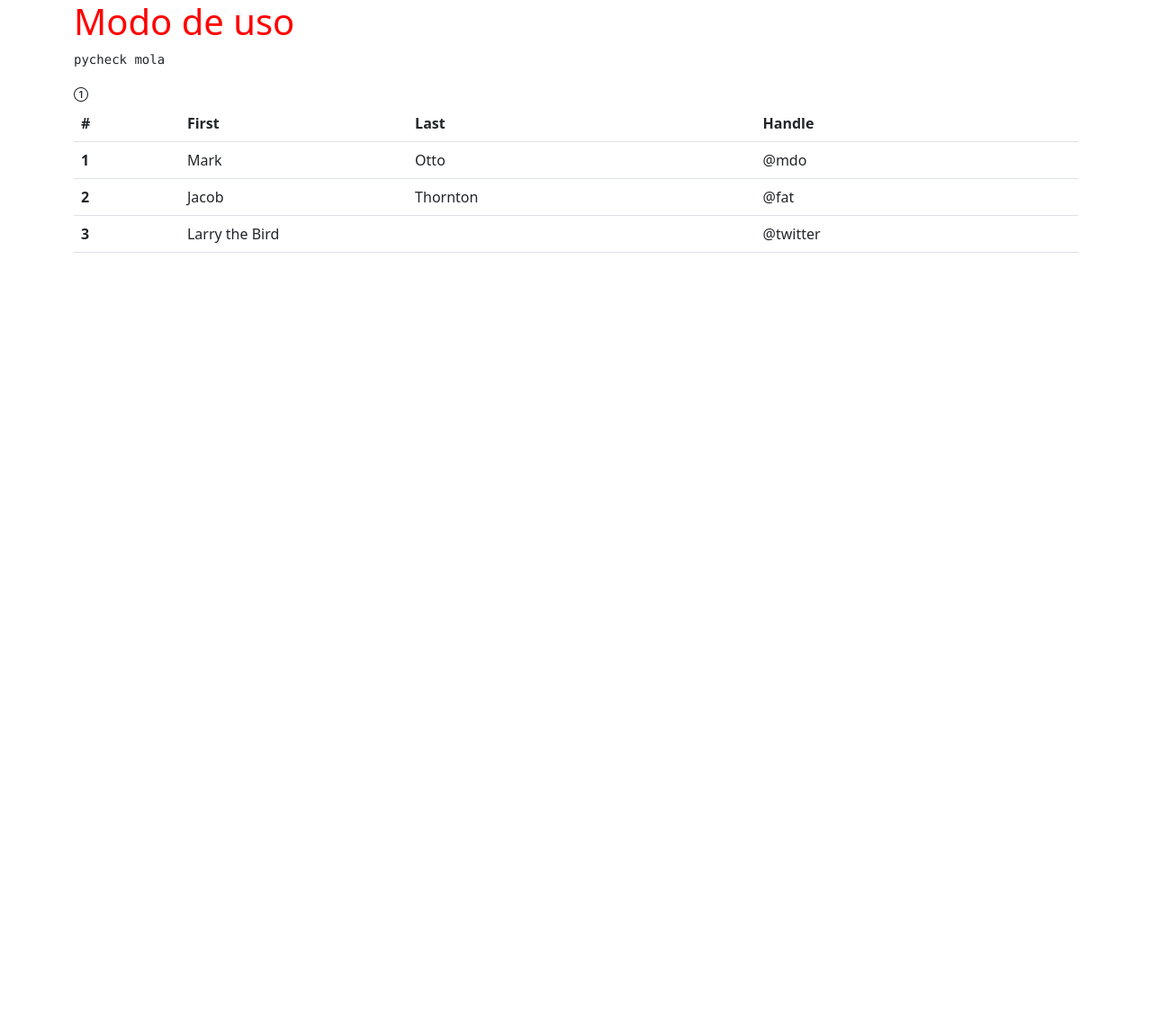
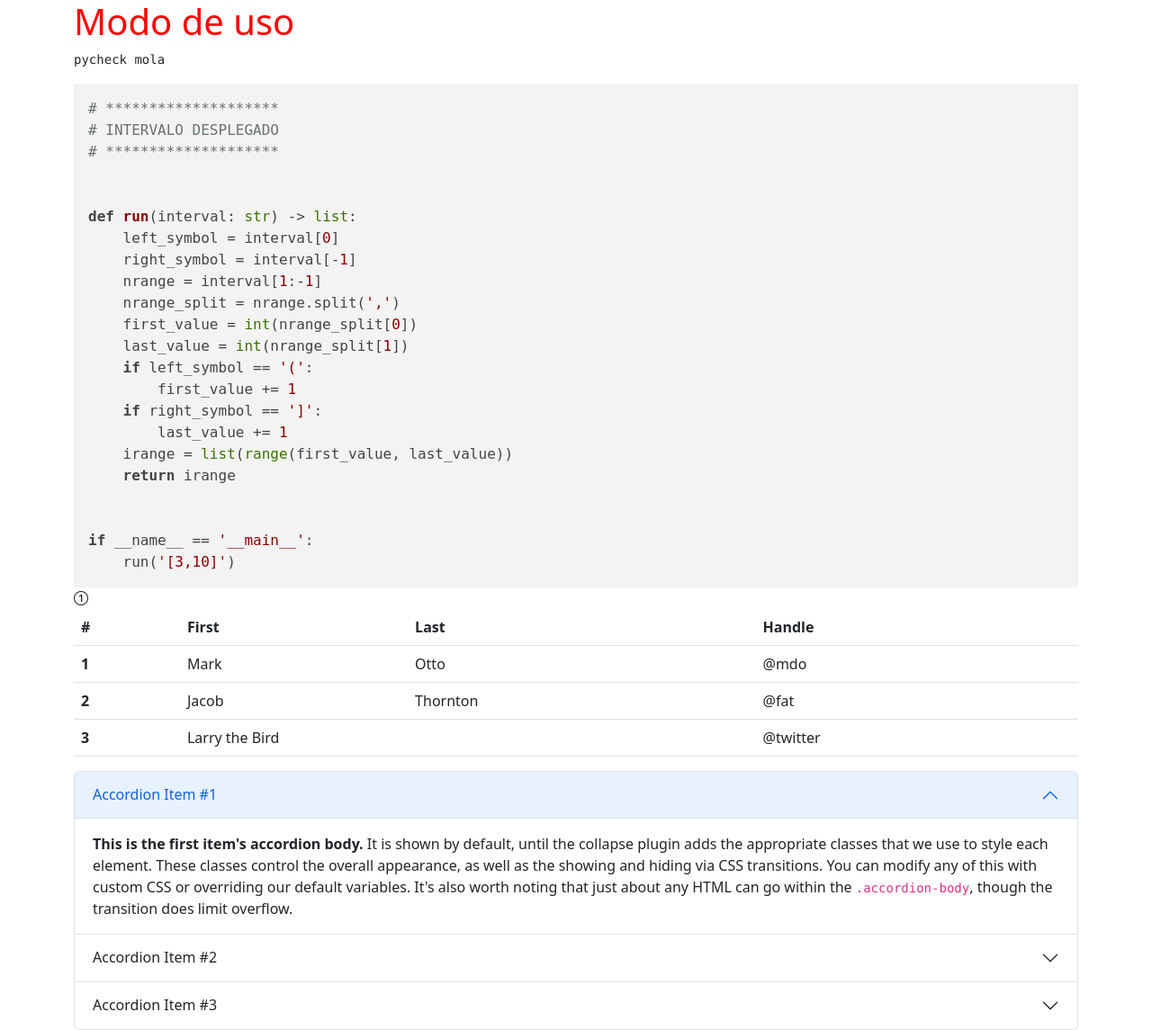
Before and after one commit to sdelquin/pycheck.es, a Django app: page /usage/ in a window 1280 px wide. Shown: the whole page at 90% size. Before the commit the page ends 281 px from the top, so only its background shows below. Run offline with Django 4.2, Linux system fonts and the light colour scheme; style sheets or scripts are compiled from the project's sources; some libraries are stand-ins or nearby versions.

Commit message:
Add highlight to code blocks

```diff
--- a/common/static/common/package.json
+++ b/common/static/common/package.json
@@ -1,6 +1,8 @@
 {
   "dependencies": {
+    "@highlightjs/cdn-assets": "^11.7.0",
     "bootstrap": "^5.2.3",
-    "bootstrap-icons": "^1.10.2"
+    "bootstrap-icons": "^1.10.2",
+    "highlightjs-line-numbers.js": "^2.8.0"
   }
 }
--- /dev/null
+++ b/usage/static/usage/one.js
@@ -0,0 +1,17 @@
+document.addEventListener(
+  "DOMContentLoaded",
+  function () {
+    documentReady();
+  },
+  false
+);
+
+function documentReady() {
+  document.querySelectorAll("div.code").forEach((el) => {
+    el.innerHTML = el.innerHTML.trim();
+    hljs.highlightElement(el);
+    if (el.classList.contains("linenumbers")) {
+      hljs.lineNumbersBlock(el);
+    }
+  });
+}
--- a/usage/static/usage/one.scss
+++ b/usage/static/usage/one.scss
@@ -1,3 +1,30 @@
 h1 {
   color: red;
 }
+
+div.code {
+  padding: 1rem;
+  font-family: monospace;
+  white-space: pre;
+
+  // https://github.com/wcoder/highlightjs-line-numbers.js/#usage
+  .hljs-ln-numbers {
+    -webkit-touch-callout: none;
+    -webkit-user-select: none;
+    -khtml-user-select: none;
+    -moz-user-select: none;
+    -ms-user-select: none;
+    user-select: none;
+
+    text-align: center;
+    color: #ccc;
+    border-right: 1px solid #ccc;
+    vertical-align: top;
+    padding-right: 5px;
+  }
+
+  // https://github.com/wcoder/highlightjs-line-numbers.js/#usage
+  .hljs-ln-code {
+    padding-left: 10px;
+  }
+}
--- a/usage/templates/usage/index.html
+++ b/usage/templates/usage/index.html
@@ -9,11 +9,12 @@
     <meta name="viewport" content="width=device-width, initial-scale=1.0" />
     <title>pycheck</title>
 
-    <link rel="stylesheet"  type="text/css" href="{% static 'common/node_modules/bootstrap/dist/css/bootstrap.min.css' %}">
-    <link rel="stylesheet"  type="text/css" href="{% static 'common/node_modules/bootstrap-icons/font/bootstrap-icons.css' %}">
+    <link rel="stylesheet" type="text/css" href="{% static 'common/node_modules/bootstrap/dist/css/bootstrap.min.css' %}">
+    <link rel="stylesheet" type="text/css" href="{% static 'common/node_modules/bootstrap-icons/font/bootstrap-icons.css' %}">
+    <link rel="stylesheet" type="text/css" href="{% static 'common/node_modules/@highlightjs/cdn-assets/styles/default.min.css' %}">
 
     {% compress css %}
-    <link rel="stylesheet"  type="text/x-scss" href="{% static 'usage/one.scss' %}">
+    <link rel="stylesheet" type="text/x-scss" href="{% static 'usage/one.scss' %}">
     {% endcompress %}
   </head>
   <body>
@@ -22,6 +23,31 @@
       <h1>Modo de uso</h1>
 
       <pre>pycheck mola</pre>
+
+      <div class="code python linenumbers">
+# ********************
+# INTERVALO DESPLEGADO
+# ********************
+
+
+def run(interval: str) -> list:
+    left_symbol = interval[0]
+    right_symbol = interval[-1]
+    nrange = interval[1:-1]
+    nrange_split = nrange.split(',')
+    first_value = int(nrange_split[0])
+    last_value = int(nrange_split[1])
+    if left_symbol == '(':
+        first_value += 1
+    if right_symbol == ']':
+        last_value += 1
+    irange = list(range(first_value, last_value))
+    return irange
+
+
+if __name__ == '__main__':
+    run('[3,10]')
+</div>
 
       <i class="bi bi-1-circle"></i>
 
@@ -54,8 +80,53 @@
           </tr>
         </tbody>
       </table>
+
+      <div class="accordion" id="accordionExample">
+        <div class="accordion-item">
+          <h2 class="accordion-header" id="headingOne">
+            <button class="accordion-button" type="button" data-bs-toggle="collapse" data-bs-target="#collapseOne" aria-expanded="true" aria-controls="collapseOne">
+              Accordion Item #1
+            </button>
+          </h2>
+          <div id="collapseOne" class="accordion-collapse collapse show" aria-labelledby="headingOne" data-bs-parent="#accordionExample">
+            <div class="accordion-body">
+              <strong>This is the first item's accordion body.</strong> It is shown by default, until the collapse plugin adds the appropriate classes that we use to style each element. These classes control the overall appearance, as well as the showing and hiding via CSS transitions. You can modify any of this with custom CSS or overriding our default variables. It's also worth noting that just about any HTML can go within the <code>.accordion-body</code>, though the transition does limit overflow.
+            </div>
+          </div>
+        </div>
+        <div class="accordion-item">
+          <h2 class="accordion-header" id="headingTwo">
+            <button class="accordion-button collapsed" type="button" data-bs-toggle="collapse" data-bs-target="#collapseTwo" aria-expanded="false" aria-controls="collapseTwo">
+              Accordion Item #2
+            </button>
+          </h2>
+          <div id="collapseTwo" class="accordion-collapse collapse" aria-labelledby="headingTwo" data-bs-parent="#accordionExample">
+            <div class="accordion-body">
+              <strong>This is the second item's accordion body.</strong> It is hidden by default, until the collapse plugin adds the appropriate classes that we use to style each element. These classes control the overall appearance, as well as the showing and hiding via CSS transitions. You can modify any of this with custom CSS or overriding our default variables. It's also worth noting that just about any HTML can go within the <code>.accordion-body</code>, though the transition does limit overflow.
+            </div>
+          </div>
+        </div>
+        <div class="accordion-item">
+          <h2 class="accordion-header" id="headingThree">
+            <button class="accordion-button collapsed" type="button" data-bs-toggle="collapse" data-bs-target="#collapseThree" aria-expanded="false" aria-controls="collapseThree">
+              Accordion Item #3
+            </button>
+          </h2>
+          <div id="collapseThree" class="accordion-collapse collapse" aria-labelledby="headingThree" data-bs-parent="#accordionExample">
+            <div class="accordion-body">
+              <strong>This is the third item's accordion body.</strong> It is hidden by default, until the collapse plugin adds the appropriate classes that we use to style each element. These classes control the overall appearance, as well as the showing and hiding via CSS transitions. You can modify any of this with custom CSS or overriding our default variables. It's also worth noting that just about any HTML can go within the <code>.accordion-body</code>, though the transition does limit overflow.
+            </div>
+          </div>
+        </div>
+      </div>
     </div>
   </body>
 
   <script src="{% static 'common/node_modules/bootstrap/dist/js/bootstrap.min.js' %}"></script>
+  <script src="{% static 'common/node_modules/@highlightjs/cdn-assets/highlight.min.js' %}"></script>
+  <script src="{% static 'common/node_modules/highlightjs-line-numbers.js/dist/highlightjs-line-numbers.min.js' %}"></script>
+
+  {% compress js %}
+  <script type="text/javascript" src="{% static 'usage/one.js' %}"></script>
+  {% endcompress %}
 </html>
```
Also changed, not shown: common/static/common/package-lock.json.
